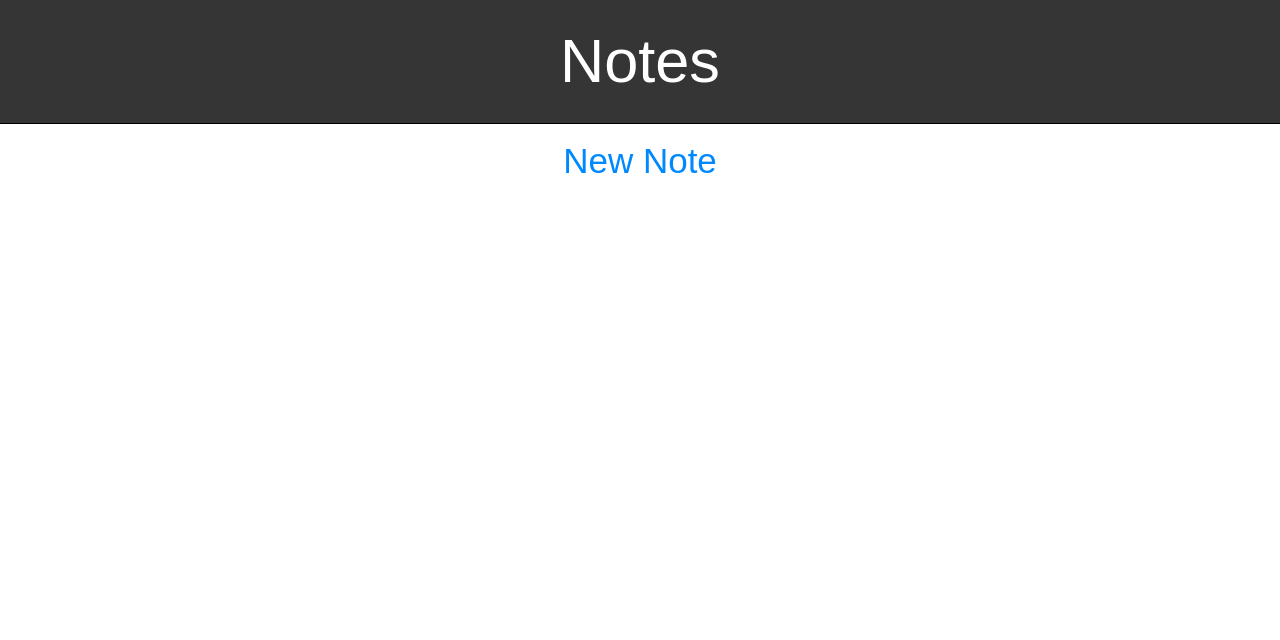
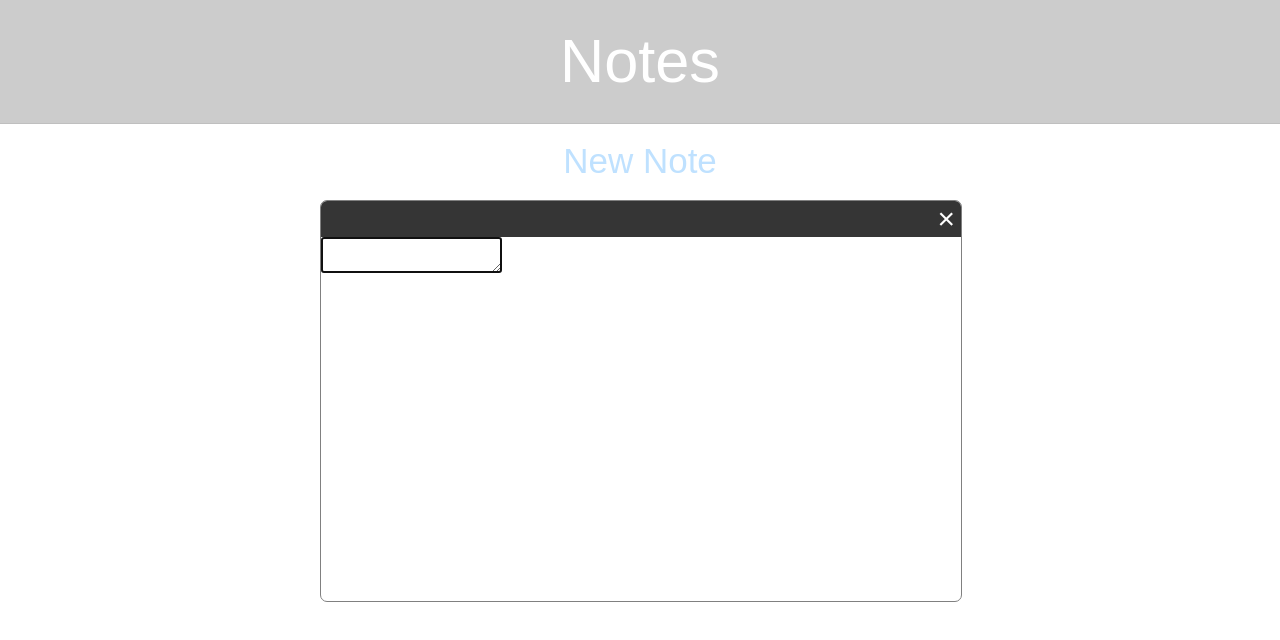
Before and after one commit to sequoian/notes, a React (Create React App) app: page / in a window 1280 px wide. Shown: the top 640 px of the page. Built offline with nearby package versions, Linux system fonts and the light colour scheme.

Commit message:
modal and modal bar styles

```diff
--- /dev/null
+++ b/src/components/Modal.css
@@ -0,0 +1,14 @@
+.modal {
+  position: absolute;
+  width: 50vw;
+  left: 50%;
+  margin-left: -25vw;
+  height: 50vh;
+  top: 50%;
+  margin-top: -25vh;
+  border-radius: 7px;
+  border: 1px solid gray;
+  background-color: white;
+  overflow: auto;
+  outline: none;
+}
--- a/src/components/Modal.js
+++ b/src/components/Modal.js
@@ -3,9 +3,11 @@ import {connect} from 'react-redux'
 import ReactModal from 'react-modal'
 import {closeEditor} from '../actions'
 import ModalBar from './ModalBar'
+import './Modal.css'
 
 const Modal = ({isOpen, onClose, children}) => (
   <ReactModal
+    className="modal"
     isOpen={isOpen}
     onRequestClose={onClose}
     appElement={document.getElementById('root')}
--- /dev/null
+++ b/src/components/ModalBar.css
@@ -0,0 +1,18 @@
+.modal-bar {
+  position: relative;
+  padding: 18px;
+  background-color: #353535;
+}
+
+.modal-bar button {
+  -moz-appearance: none;
+  -webkit-appearance: none;
+  border: none;
+  position: absolute;
+  top: 0;
+  right: 0;
+  font-size: 30px;
+  background-color: inherit;
+  color: white;
+  cursor: pointer;
+}
--- a/src/components/ModalBar.js
+++ b/src/components/ModalBar.js
@@ -1,11 +1,12 @@
 import React from 'react'
+import './ModalBar.css'
 
 const ModalBar = ({onClose}) => (
-  <div>
+  <div className="modal-bar">
     <button
       onClick={onClose}
     >
-      X
+      ×
     </button>
   </div>
 )
--- a/src/reducers/editor.js
+++ b/src/reducers/editor.js
@@ -1,5 +1,5 @@
 const defaultState = {
-  isOpen: false,
+  isOpen: true,
   noteId: null
 }
 
```
